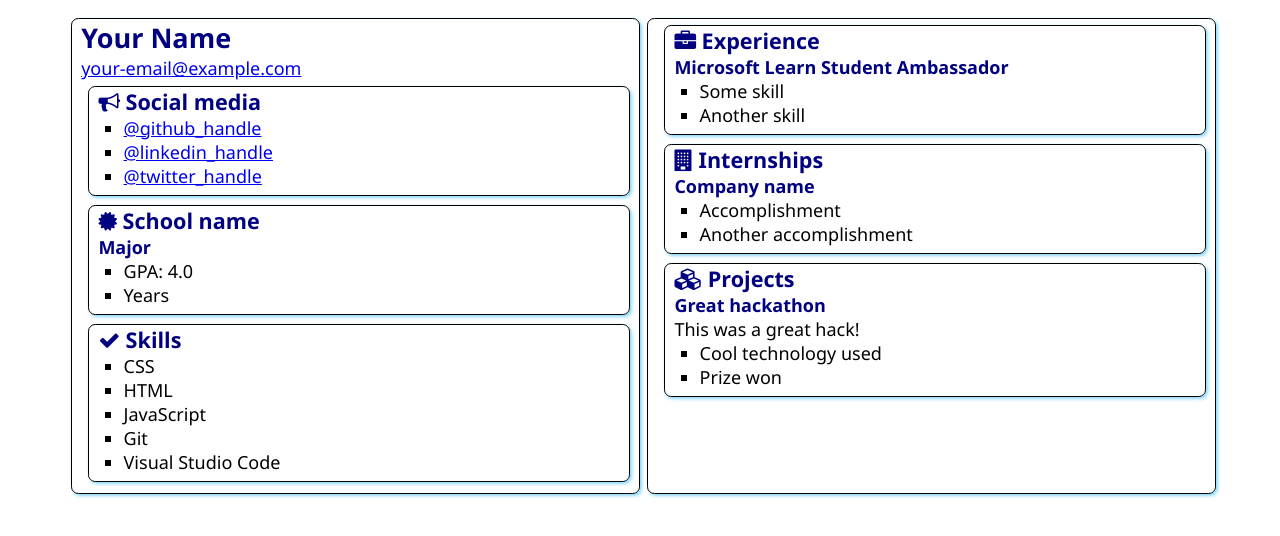
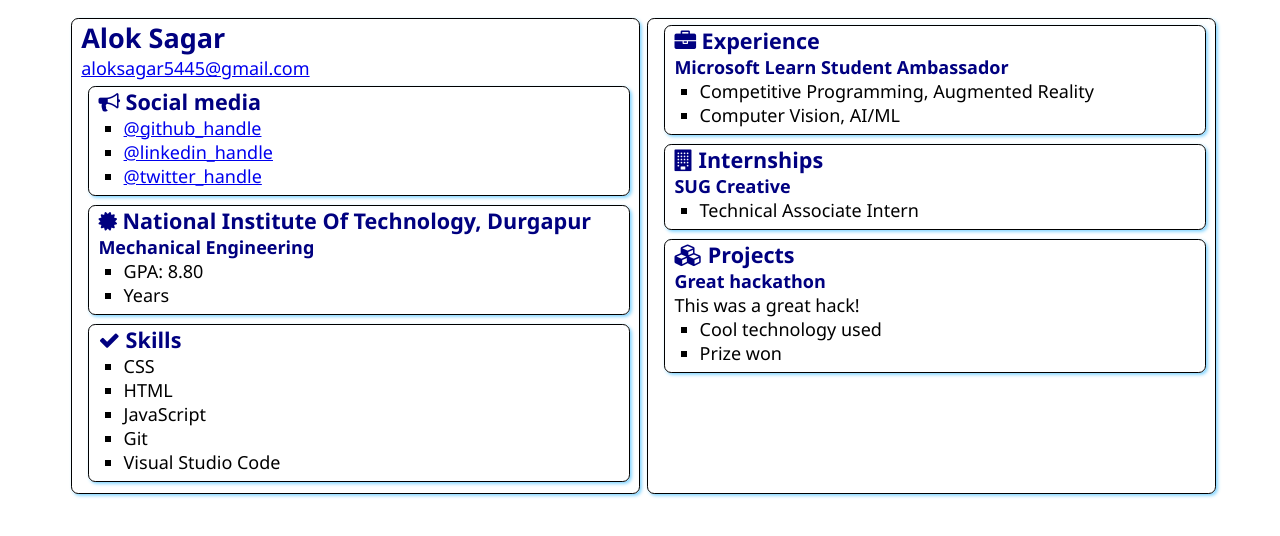
Before and after one commit to Alok5445Sagar/SATechnicalOnboarding, a plain HTML site: page src/index.html in a window 1280 px wide. Drawn offline with Linux system fonts and the light colour scheme.

Commit message:
Commit made from VS Code Azure Static Web Apps

```diff
--- a/src/index.html
+++ b/src/index.html
@@ -12,8 +12,8 @@
 <body>
     <main>
         <article class="box">
-            <h1>Your Name</h1>
-            <div><a href="mailto:your.email@example.com">your-email@example.com</a></div>
+            <h1>Alok Sagar</h1>
+            <div><a href="aloksagar5445@gmail.com">aloksagar5445@gmail.com</a></div>
 
             <section class="box">
                 <h2>
@@ -21,9 +21,9 @@
                     Social media
                 </h2>
                 <ul>
-                    <li><a href="https://github.com/<handle>">@github_handle</a></li>
-                    <li><a href="https://linkedin.com/in/<handle>">@linkedin_handle</a></li>
-                    <li><a href="https://twitter.com/<handle>">@twitter_handle</a></li>
+                    <li><a href="https://github.com/Alok5445Sagar">@github_handle</a></li>
+                    <li><a href="https://linkedin.com/in/alok-sagar-b7a0891bb/">@linkedin_handle</a></li>
+                    <li><a href="https://twitter.com/i_am_AlokSagar">@twitter_handle</a></li>
                 </ul>
             </section>
 
@@ -31,11 +31,11 @@
                 <div class="education">
                     <h2>
                         <i class="fa fa-certificate" aria-hidden="true"></i>
-                        School name
+                        National Institute Of Technology, Durgapur
                     </h2>
-                    <h3>Major</h3>
+                    <h3>Mechanical Engineering</h3>
                     <ul>
-                        <li>GPA: 4.0</li>
+                        <li>GPA: 8.80</li>
                         <li>Years</li>
                     </ul>
                 </div>
@@ -63,8 +63,8 @@
                 </h2>
                 <h3>Microsoft Learn Student Ambassador</h3>
                 <ul>
-                    <li>Some skill</li>
-                    <li>Another skill</li>
+                    <li>Competitive Programming, Augmented Reality</li>
+                    <li>Computer Vision, AI/ML</li>
                 </ul>
             </section>
             <section class="box">
@@ -73,10 +73,9 @@
                     Internships
                 </h2>
 
-                <h3>Company name</h3>
+                <h3>SUG Creative</h3>
                 <ul>
-                    <li>Accomplishment</li>
-                    <li>Another accomplishment</li>
+                    <li>Technical Associate Intern</li>
                 </ul>
             </section>
             <section class="box">
```
Also changed, not shown: 1 other file.
